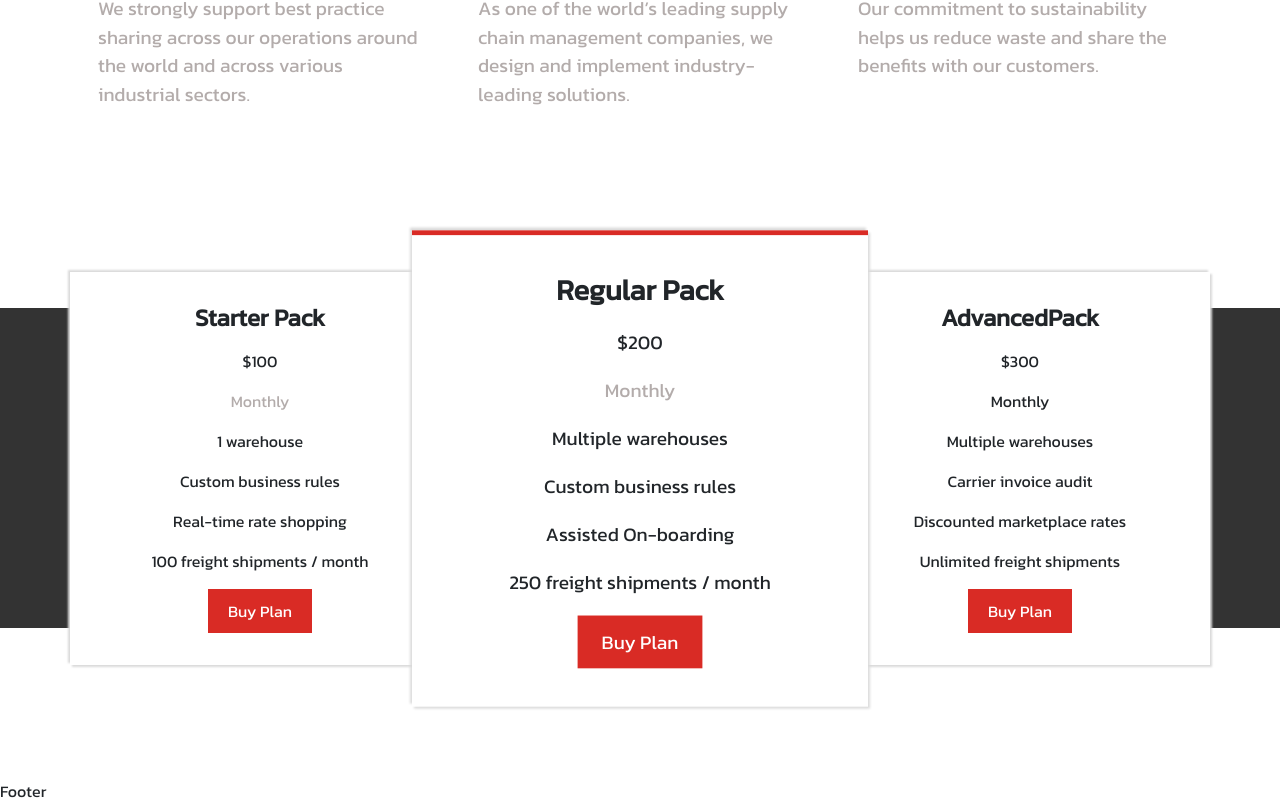
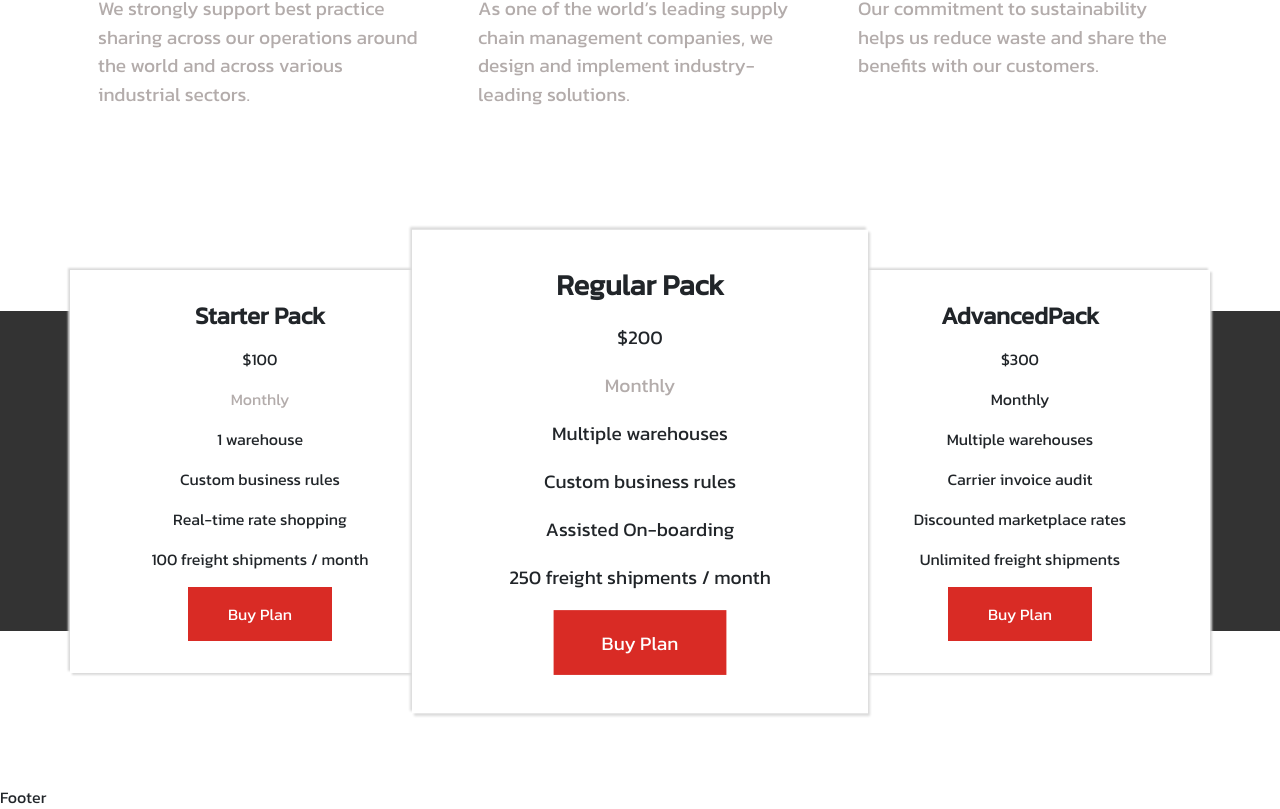
Before and after one commit to Slowinskip/speedex-transport-webside, a React (Create React App) app: page / in a window 1280 px wide. Shown: the part 3516-4325 px from the top of the page. Built offline with nearby package versions, Linux system fonts and the light colour scheme.

Commit message:
add hover to .packBox in pack component

```diff
--- a/src/components/features/Pack/Pack.module.scss
+++ b/src/components/features/Pack/Pack.module.scss
@@ -30,10 +30,11 @@
 
       margin: 1rem 0rem;
       padding: 2rem;
-      z-index: 98;
+      z-index: 96;
       background-color: white;
       text-align: center;
       box-shadow: 2px 2px 2px #dadada, -2px -2px 2px #dadada;
+      transition: 0.5s all;
       h4 {
         font-weight: 900;
       }
@@ -48,21 +49,28 @@
         background-color: $red-color;
         border: none;
         color: white;
-        padding: 10px 20px;
+        padding: 15px 40px;
       }
     }
 
     .packBox:nth-child(2) {
       //   opacity: 0;
       //   position: absolute;
-      z-index: 99;
+      z-index: 97;
       transform: scale(1.2);
-      border-top: 4px solid $red-color;
       //   transform: scale(1.4);
       //   z-index: 99;
       @media (max-width: 1000px) {
         transform: scale(1);
       }
     }
+    .packBox:hover {
+      border-top: 4px solid $red-color;
+      z-index: 99;
+      transform: scale(1.2);
+      @media (max-width: 1000px) {
+        transform: scale(1);
+      }
+    }
   }
 }
```
